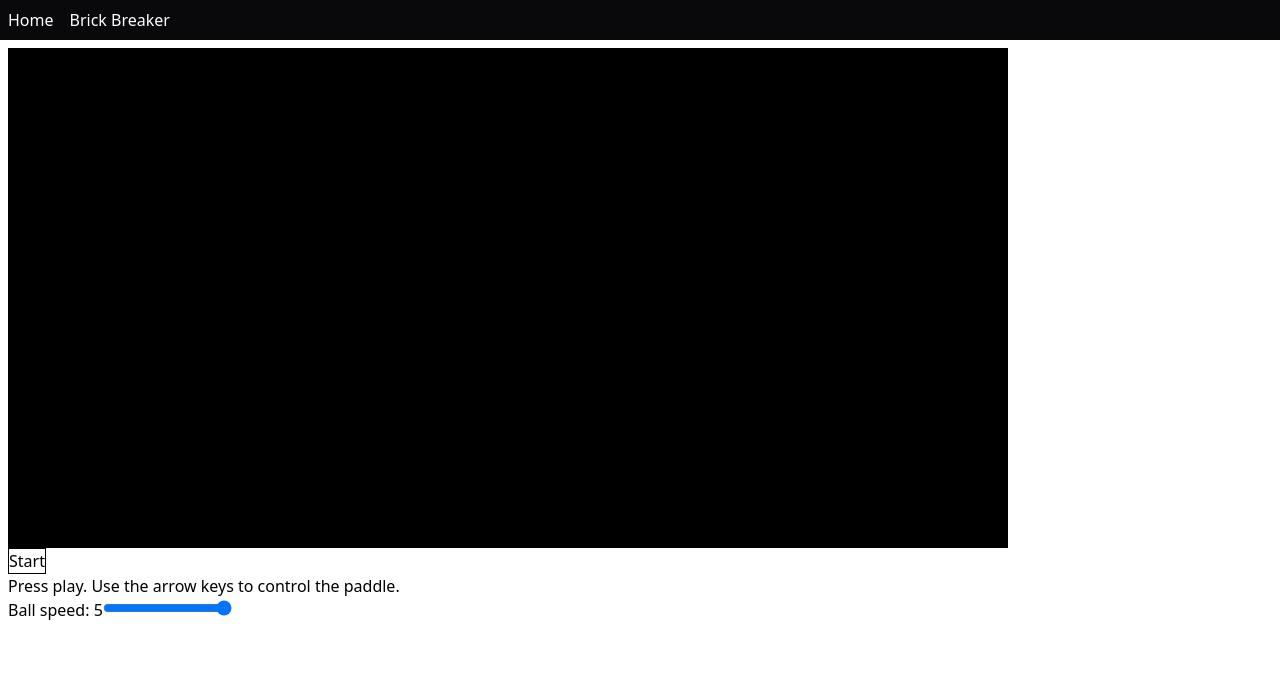
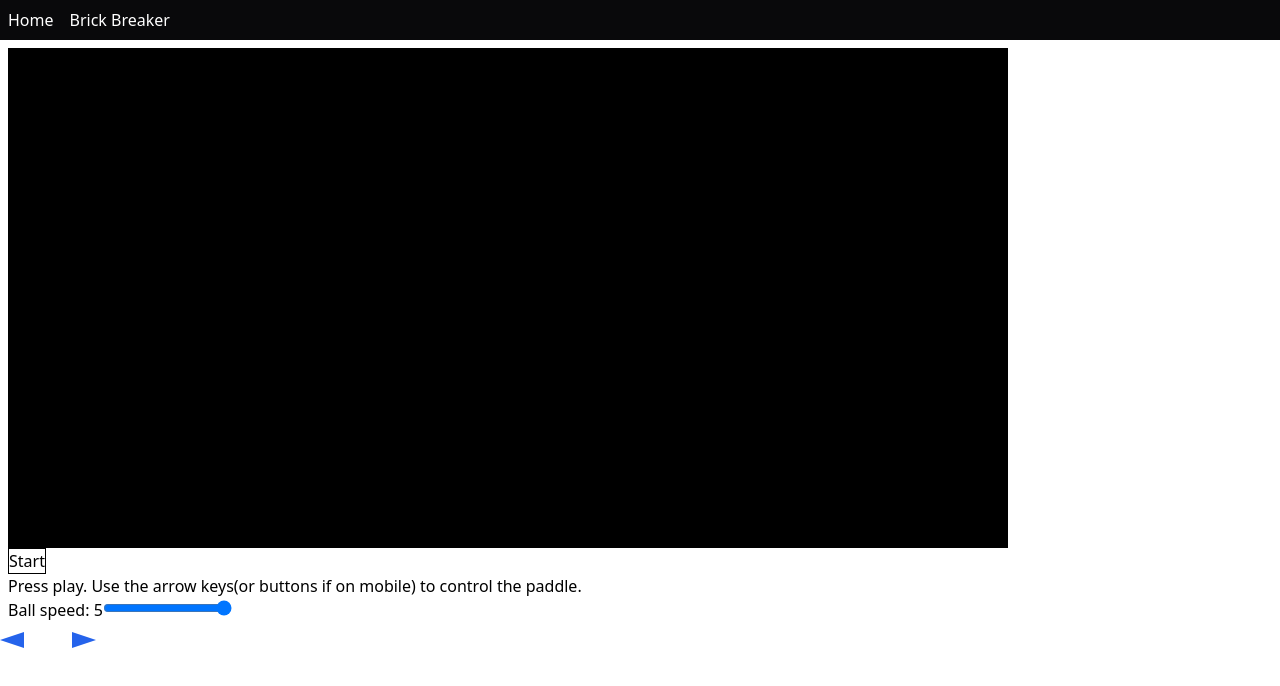
Before and after one commit to unevident/unevident.github.io, a React (Vite) app: page /#/Brickbreaker in a window 1280 px wide. Shown: the top 686 px of the page. Built offline with nearby package versions, Linux system fonts and the light colour scheme.

Commit message:
feat: added control buttons to brickbreaker

```diff
--- /dev/null
+++ b/src/brickbreaker/components/arrow.tsx
@@ -0,0 +1,8 @@
+function Arrow( direction:string ) {
+    if (direction == "ArrowLeft") {
+        return <div className="h-0 w-0 border-y-8 border-y-transparent border-r-[24px] border-r-blue-600"/>;
+    }
+    return <div className="h-0 w-0 ml-12 border-y-8 border-y-transparent border-l-[24px] border-l-blue-600"/>;
+}
+
+export default Arrow
--- /dev/null
+++ b/src/brickbreaker/components/arrowbutton.tsx
@@ -0,0 +1,30 @@
+import React from "react";
+
+interface Props {
+    direction: string;
+    children?: React.ReactNode;
+}
+const ArrowButton: React.FC<Props> = ({
+    direction,
+    children
+}) => {
+    return(
+        <button onMouseDown={() => {
+            var event = new KeyboardEvent('keydown', {
+                key: direction
+            });
+            document.dispatchEvent(event);
+        }}
+        onClick={() => {
+            var event = new KeyboardEvent('keyup', {
+                key: direction
+            });
+            document.dispatchEvent(event);
+            }
+        }>
+            {children}
+        </button>
+    );
+}
+
+export default ArrowButton;
--- a/src/brickbreaker/components/gamecanvas.tsx
+++ b/src/brickbreaker/components/gamecanvas.tsx
@@ -8,7 +8,7 @@ const GameCanvas = forwardRef<HTMLCanvasElement>((props, ref) => {
                 <div id='score'></div>
                 <button id='start' className="border border-black">Start</button>
                 <br></br>
-                <div id='info'>Press play. Use the arrow keys to control the paddle.</div>
+                <div id='info'>Press play. Use the arrow keys(or buttons if on mobile) to control the paddle.</div>
             </div>
         </div>
     )
--- a/src/brickbreaker/components/paddle.tsx
+++ b/src/brickbreaker/components/paddle.tsx
@@ -51,11 +51,9 @@ export class Paddle {
     handleKeyUp = (e: KeyboardEvent): void => {
         if (e.code === "ArrowLeft" || e.key === "ArrowLeft") {
             this.moveLeft = false;
-            console.log('left key lifted up');
         }
         if (e.code === "ArrowRight" || e.key === "ArrowRight") {
             this.moveRight = false;
-            console.log('right key lifted up');
         };
     }
 
--- a/src/pages/Brickbreaker.tsx
+++ b/src/pages/Brickbreaker.tsx
@@ -1,5 +1,7 @@
 // import '../brickbreaker/brickbreaker.css'
 import GameCanvas from '../brickbreaker/components/gamecanvas';
+import ArrowButton from '../brickbreaker/components/arrowbutton';
+import Arrow from '../brickbreaker/components/arrow';
 // import '../brickbreaker/index';
 import { useRef, useEffect, useState } from 'react';
 import { CanvasView } from "../brickbreaker/view/CanvasView";
@@ -149,6 +151,9 @@ export function Brickbreaker() {
             <input id="ballSpeed" type="range" min={1} max={5} step={1} value={ballSpeed} onChange={(e) => setBallSpeed(parseInt(e.target.value))}/>
             </div>
 
+            <ArrowButton direction="ArrowLeft" children={Arrow("ArrowLeft")}/>
+            <ArrowButton direction="ArrowRight" children={Arrow("ArrowRight")} />
+
         </div>
     )
 }
--- a/src/pages/Home.tsx
+++ b/src/pages/Home.tsx
@@ -55,6 +55,9 @@ export function Home() {
             <button className='bg-blue-400 hover:bg-blue-700 border-zinc-950 size-40 rounded-full' onClick={() => setCount(count+1)}>
               count {count}
             </button>
+            <div className='arrow'>
+
+            </div>
           </section>
         </div>
       </div>
```
